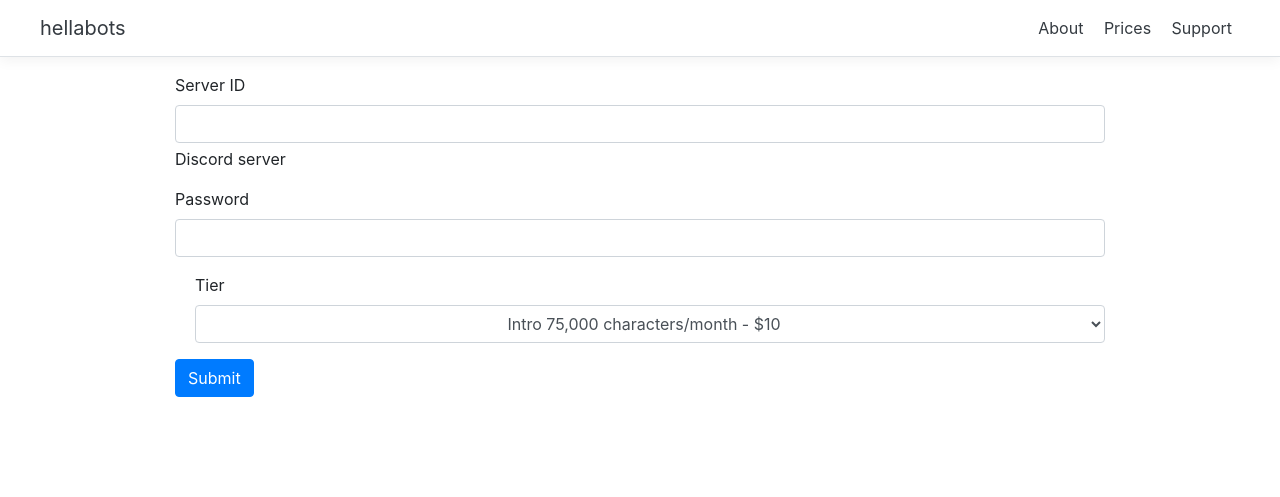
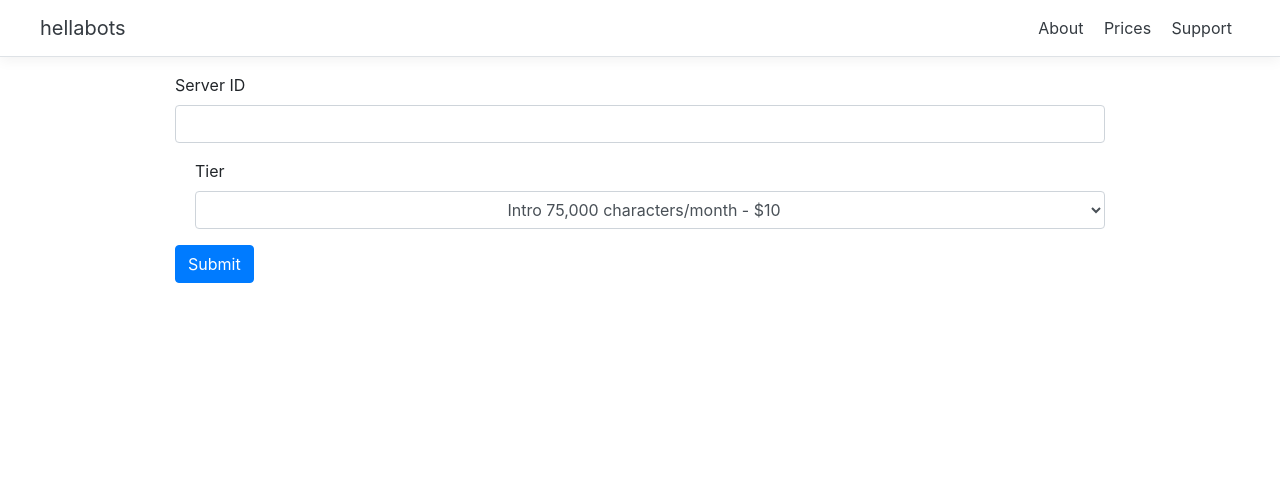
Before and after one commit to cmooredev/api-keys, a Flask app: page /purchase in a window 1280 px wide. Shown: the top 497 px of the page. Run offline with Flask 2, Linux system fonts and the light colour scheme; some libraries are stand-ins or nearby versions.

Commit message:
style changes

```diff
--- a/apiapp/static/assets/css/style.css
+++ b/apiapp/static/assets/css/style.css
@@ -36,4 +36,7 @@ footer{position: fixed; bottom: 0; left: 0; right: 0; background-color: white;}
   html {
     font-size: 15px;
   }
+  .footer {
+    position: relative;
+  }
 }
--- a/apiapp/templates/purchase.html
+++ b/apiapp/templates/purchase.html
@@ -7,12 +7,7 @@
   <form action="#" method="post">
     <div class="mb-3">
       <label for="server_id" class="form-label">Server ID</label>
-      <input type="text" class="form-control" aria-describedby="serverHelp">
-      <div id="serverHelp" class="form-text">Discord server</div>
-    </div>
-    <div class="mb-3">
-      <label for="exampleInputPassword1" class="form-label">Password</label>
-      <input type="password" class="form-control" id="exampleInputPassword1">
+      <input type="text" class="form-control">
     </div>
     <div class="mb-3 form-check">
       <label for="plan">Tier</label>
@@ -25,6 +20,4 @@
     <button type="submit" class="btn btn-primary">Submit</button>
   </form>
 </div>
-
-
 {% endblock %}
--- a/apiapp/templates/success.html
+++ b/apiapp/templates/success.html
@@ -11,8 +11,8 @@
 
   <div class="container text-center">
 
-    <h3>Server ID: {{ id }}</h2>
-    <h3>Plan: {{ plan }} </h2>
+    <h3>Server ID: {{ id }}</h3>
+    <h3>Plan: {{ plan }} </h3>
   </div>
 </div>
 
```
Also changed, not shown: apiapp/templates/index.html (+7 -0 lines).
